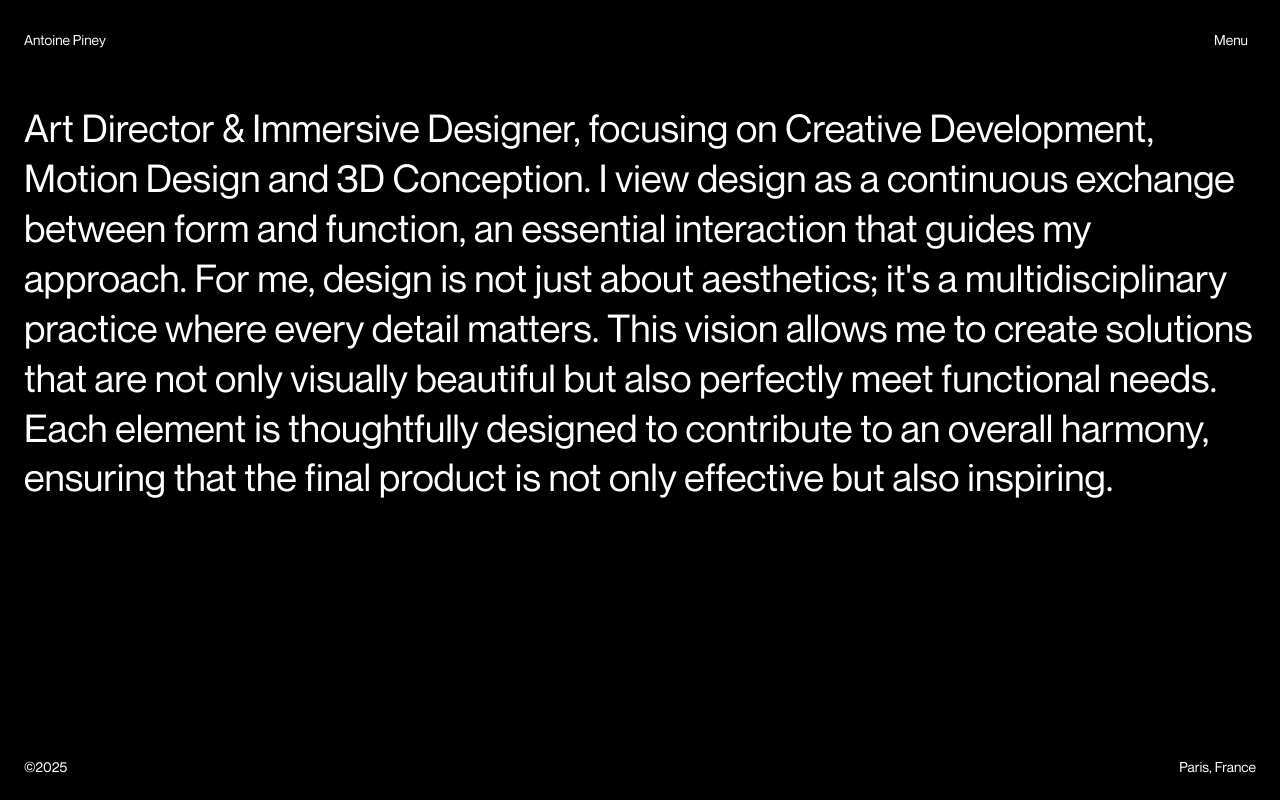
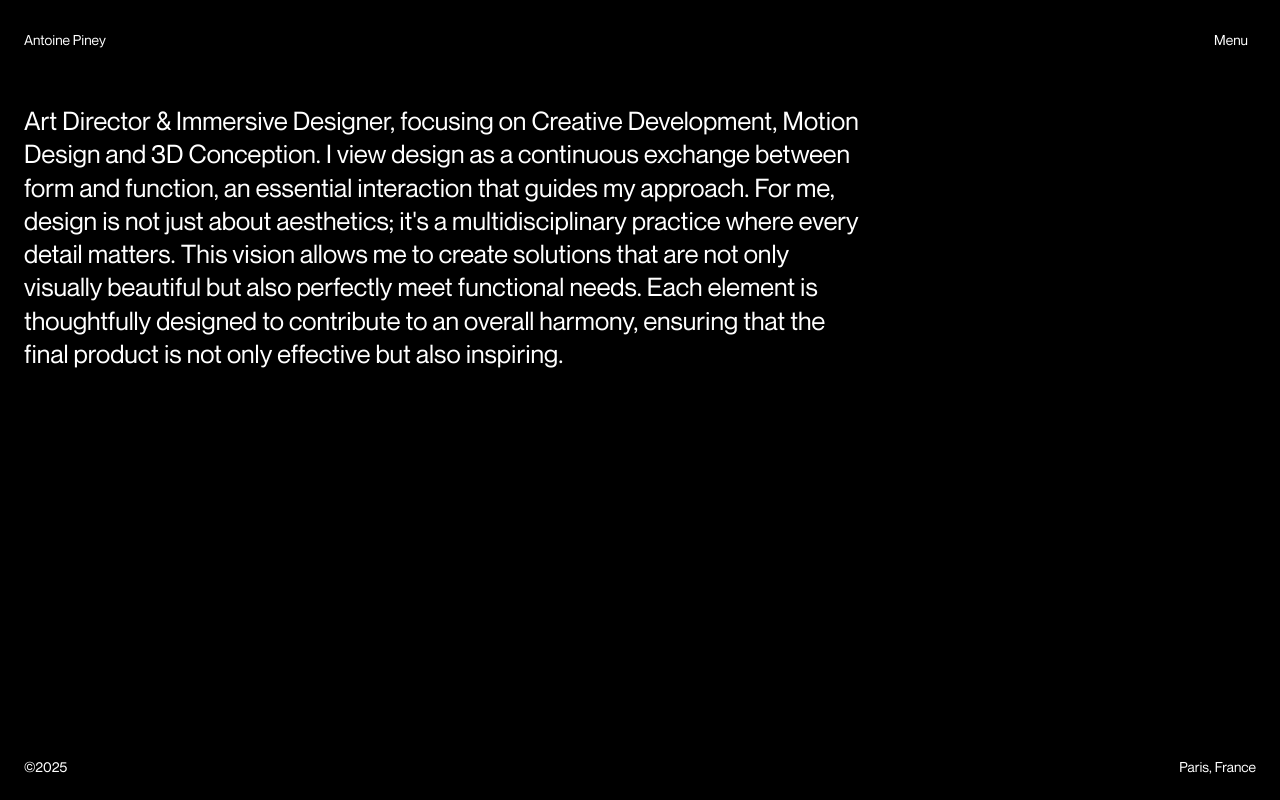
Before and after one commit to AntoinePiney/first-wordpress, a Next.js app: page / in a window 1280 px wide. Built offline with nearby package versions, Linux system fonts and the light colour scheme.

Commit message:
Portfolio

```diff
--- a/src/components/layouts/Hero/Hero.module.css
+++ b/src/components/layouts/Hero/Hero.module.css
@@ -21,10 +21,10 @@
 }
 
 .title {
-  font-size: clamp(1.5rem, 3vw, 2.5rem);
+  font-size: clamp(1.5rem, 2vw, 2.5rem);
   font-weight: 400;
   line-height: 1.3;
-  margin-top: 6rem;
+  padding-right: 30vw;
 }
 
 @media (min-width: 768px) {
```
